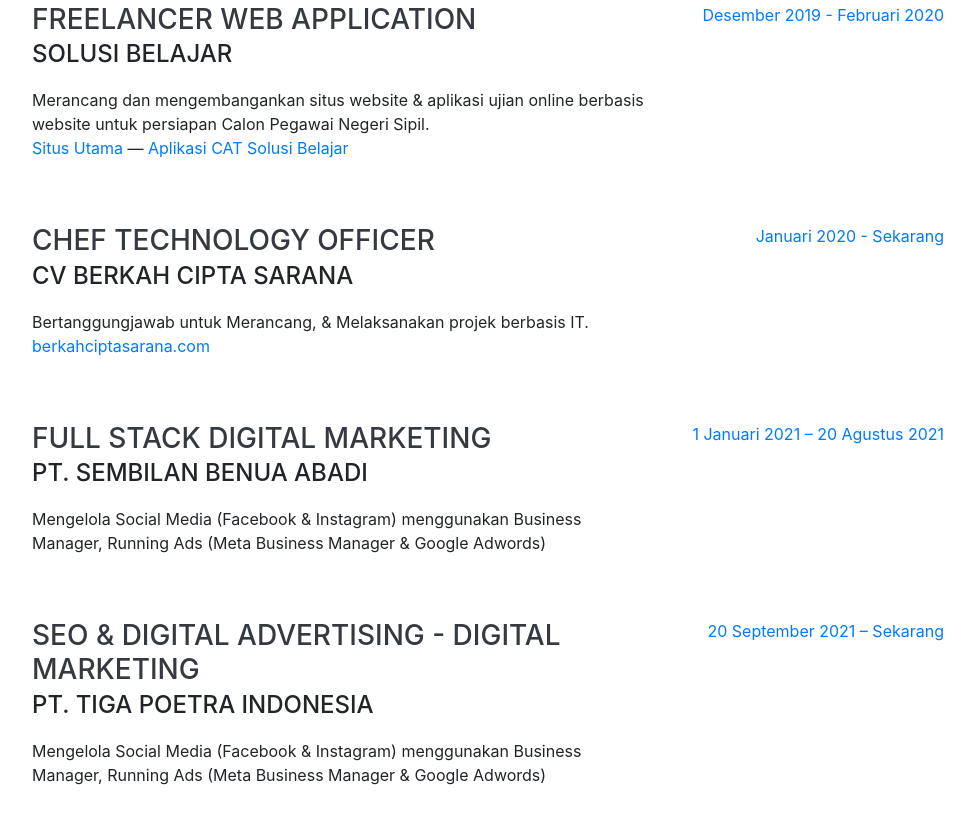
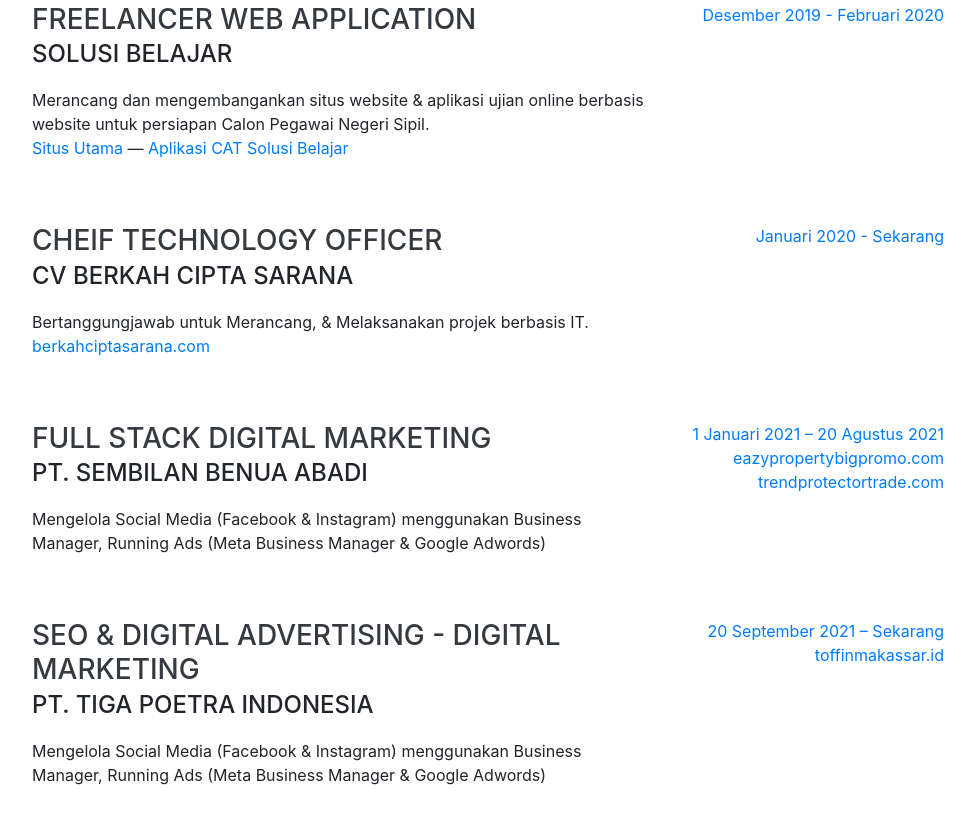
Before and after one commit to quraishtaslim/quraishtaslim.github.io, a website with bundled scripts: page index.html in a window 1280 px wide. Shown: the part 1188-2012 px from the top of the page, without its empty margins (288-1262 px from the left). Built offline with nearby package versions, Linux system fonts and the light colour scheme; a web font is replaced by a local one.

Commit message:
Update index.html

```diff
--- a/index.html
+++ b/index.html
@@ -117,11 +117,11 @@
         </div>
               <div class="resume-item d-flex flex-column flex-md-row justify-content-between mb-5">
           <div class="resume-content">
-            <h3 class="mb-0">Chef Technology Officer</h3>
+            <h3 class="mb-0">Cheif Technology Officer</h3>
             <div class="subheading mb-3">CV Berkah Cipta Sarana</div>
             <p>
               Bertanggungjawab untuk Merancang, & Melaksanakan projek berbasis IT.<br>
-              <a href="https://berkahciptasanara.com" target="_blank">berkahciptasarana.com</a>
+              <a href="https://berkahciptasarana.com" target="_blank">berkahciptasarana.com</a>
             </p>
           </div>
           <div class="resume-date text-md-right">
@@ -137,6 +137,9 @@
           </div>
           <div class="resume-date text-md-right">
             <span class="text-primary">1 Januari 2021 – 20 Agustus 2021</span>
+              <a href="https://eazypropertybigpromo.com" target="_blank">eazypropertybigpromo.com</a><br>
+              <a href="https://www.trendprotectortrade.com/" target="_blank">trendprotectortrade.com</a><br>
+
           </div>
         </div>
      <div class="resume-item d-flex flex-column flex-md-row justify-content-between mb-5">
@@ -147,6 +150,7 @@
           </div>
           <div class="resume-date text-md-right">
             <span class="text-primary">20 September 2021 – Sekarang</span>
+             <a href="https://www.toffinmakassar.id/" target="_blank">toffinmakassar.id</a><br>
           </div>
         </div>
 
```
